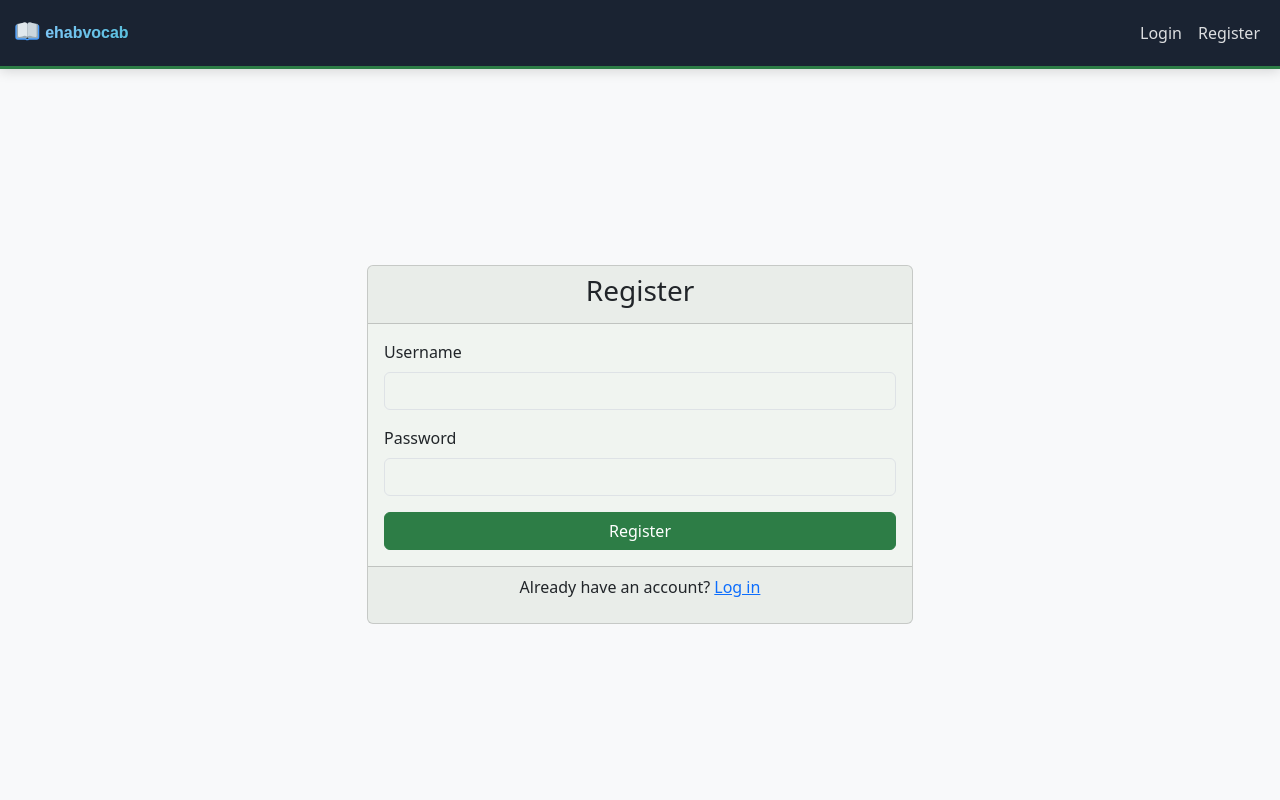
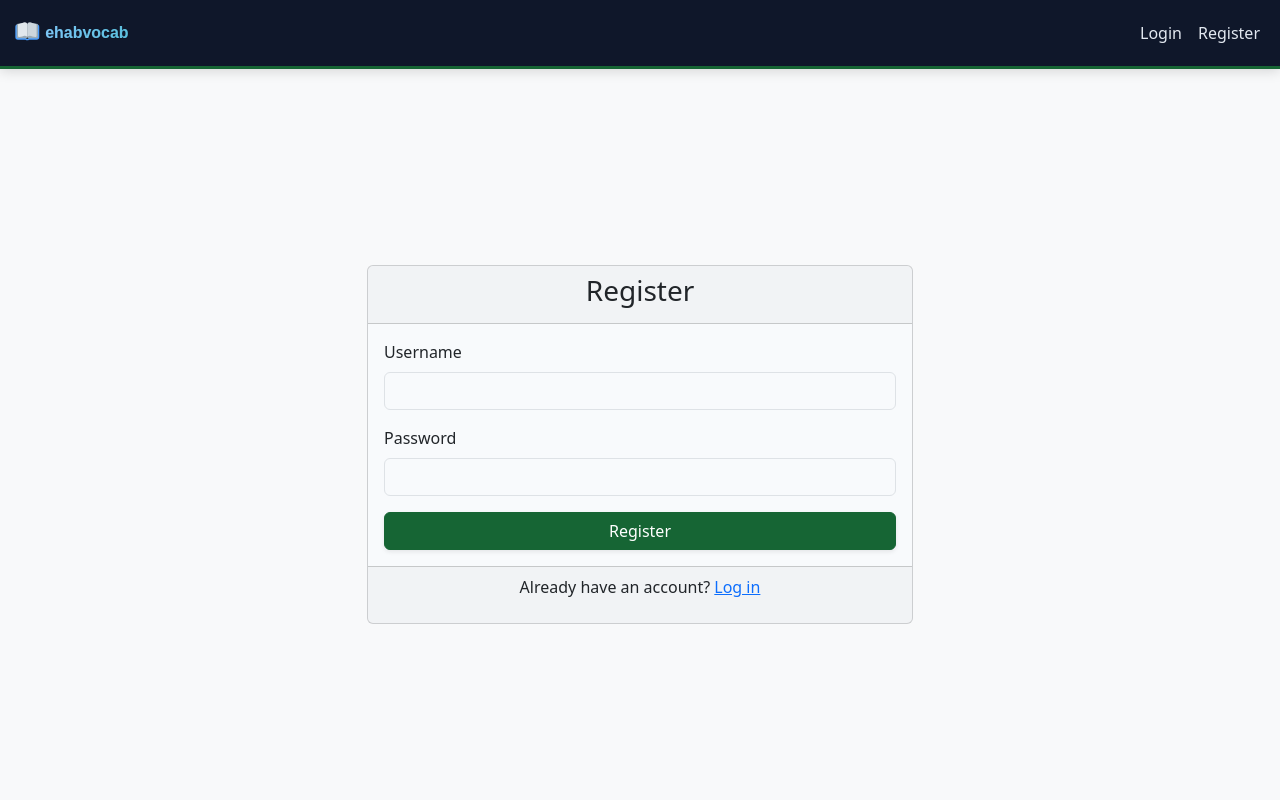
Before and after one commit to ehabdoc/ehabvocab, a Flask app: page /register in a window 1280 px wide. Run offline with Flask 3, Linux system fonts and the light colour scheme.

Commit message:
feat: Refine Nature theme — slate navy navbar, amber/emerald/sky blue buttons, rounded corners with shadows

```diff
--- a/static/css/custom.css
+++ b/static/css/custom.css
@@ -2,72 +2,111 @@
 
 /* === Nature Theme — Base Variables === */
 :root {
-  --bs-primary: #2d7d46;
-  --bs-primary-rgb: 45, 125, 70;
-  --bs-body-bg: #f0f4f0;
+  --bs-primary: #166534;
+  --bs-primary-rgb: 22, 101, 52;
+  --bs-body-bg: #f8fafc;
 }
 
-/* === Navbar — Dark Navy with Green Accent === */
+/* === Navbar — Slate Navy with Green Accent === */
 .navbar-nature {
-  background-color: #1a2332 !important;
+  background-color: #0f172a !important;
   box-shadow: 0 2px 12px rgba(0,0,0,0.15);
-  border-bottom: 3px solid #2d7d46;
+  border-bottom: 3px solid #166534;
 }
 .navbar-nature .nav-link {
-  color: rgba(255,255,255,0.85) !important;
+  color: #e2e8f0 !important;
   transition: color 0.2s;
 }
 .navbar-nature .nav-link:hover {
   color: #fff !important;
 }
 
-/* === Primary Buttons — Forest Green === */
+/* === All Buttons — Rounded + Subtle Shadow === */
+.btn {
+  border-radius: 6px;
+  box-shadow: 0 2px 4px rgba(0,0,0,0.08);
+}
+
+/* === Primary — Deep Forest Green (Submit / Start Review) === */
 .btn-primary {
-  background-color: #2d7d46 !important;
-  border-color: #2d7d46 !important;
+  background-color: #166534 !important;
+  border-color: #166534 !important;
 }
 .btn-primary:hover {
-  background-color: #236636 !important;
-  border-color: #236636 !important;
+  background-color: #14532d !important;
+  border-color: #14532d !important;
 }
 .btn-outline-primary {
-  color: #2d7d46 !important;
-  border-color: #2d7d46 !important;
+  color: #166534 !important;
+  border-color: #166534 !important;
 }
 .btn-outline-primary:hover {
-  background-color: #2d7d46 !important;
+  background-color: #166534 !important;
+  color: #fff !important;
+}
+
+/* === Warning — Amber (Words Due for Review) === */
+.btn-warning {
+  background-color: #f59e0b !important;
+  border-color: #f59e0b !important;
+  color: #fff !important;
+}
+.btn-warning:hover {
+  background-color: #d97706 !important;
+  border-color: #d97706 !important;
+  color: #fff !important;
+}
+
+/* === Success — Emerald (New Words / Next Word) === */
+.btn-success {
+  background-color: #15803d !important;
+  border-color: #15803d !important;
+}
+.btn-success:hover {
+  background-color: #166534 !important;
+  border-color: #166534 !important;
+}
+
+/* === Info — Sky Blue (Statistics) === */
+.btn-info {
+  background-color: #0ea5e9 !important;
+  border-color: #0ea5e9 !important;
+  color: #fff !important;
+}
+.btn-info:hover {
+  background-color: #0284c7 !important;
+  border-color: #0284c7 !important;
   color: #fff !important;
 }
 
 /* === Card/Container Accents === */
 .review-container {
-  border-top: 4px solid #2d7d46;
+  border-top: 4px solid #166534;
 }
 .arabic-word {
-  color: #1a2332 !important;
+  color: #1e293b !important;
 }
 
 .navbar-brand-custom {
-    font-family: 'Montserrat', sans-serif; /* A modern, clean font */
+    font-family: 'Montserrat', sans-serif;
     font-weight: 700;
     font-size: 1.5rem;
     background: linear-gradient(45deg, #6a11cb, #2575fc);
     -webkit-background-clip: text;
     -webkit-text-fill-color: transparent;
-    background-clip: text; /* Standard property */
+    background-clip: text;
     text-shadow: 1px 1px 3px rgba(0,0,0,0.1);
 }
 
-/* We also need to add the font to the project. Let's import it from Google Fonts. */
 @import url('https://fonts.googleapis.com/css2?family=Montserrat:wght@700&display=swap');
 
-/* Custom button styles for book selection */
-.btn-green-1 { background-color: #E8F5E9; border-color: #C8E6C9; color: #333; }
-.btn-green-2 { background-color: #C8E6C9; border-color: #A5D6A7; color: #333; }
-.btn-green-3 { background-color: #A5D6A7; border-color: #81C784; color: #333; }
-.btn-green-4 { background-color: #81C784; border-color: #66BB6A; color: #fff; }
-.btn-green-5 { background-color: #66BB6A; border-color: #4CAF50; color: #fff; }
-.btn-green-6 { background-color: #4CAF50; border-color: #388E3C; color: #fff; }
+/* === Book Selection Buttons — Green Gradient (Preserved) + Rounded + Shadow === */
+.btn-green-1 { background-color: #E8F5E9; border-color: #C8E6C9; color: #333; border-radius: 8px; box-shadow: 0 2px 4px rgba(0,0,0,0.08); }
+.btn-green-2 { background-color: #C8E6C9; border-color: #A5D6A7; color: #333; border-radius: 8px; box-shadow: 0 2px 4px rgba(0,0,0,0.08); }
+.btn-green-3 { background-color: #A5D6A7; border-color: #81C784; color: #333; border-radius: 8px; box-shadow: 0 2px 4px rgba(0,0,0,0.08); }
+.btn-green-4 { background-color: #81C784; border-color: #66BB6A; color: #fff; border-radius: 8px; box-shadow: 0 2px 4px rgba(0,0,0,0.08); }
+.btn-green-5 { background-color: #66BB6A; border-color: #4CAF50; color: #fff; border-radius: 8px; box-shadow: 0 2px 4px rgba(0,0,0,0.08); }
+.btn-green-6 { background-color: #4CAF50; border-color: #388E3C; color: #fff; border-radius: 8px; box-shadow: 0 2px 4px rgba(0,0,0,0.08); }
 
 .btn-green-1:hover { background-color: #d7edd8; border-color: #b7d9b8; color: #333; }
 .btn-green-2:hover { background-color: #b7d9b8; border-color: #94c996; color: #333; }
@@ -76,7 +115,6 @@
 .btn-green-5:hover { background-color: #55a958; border-color: #3c9d40; color: #fff; }
 .btn-green-6:hover { background-color: #3c9d40; border-color: #277c2a; color: #fff; }
 
-/* Add padding to the navbar to give the larger icon some space */
 .navbar {
     padding-top: 0.5rem;
     padding-bottom: 0.5rem;
```
